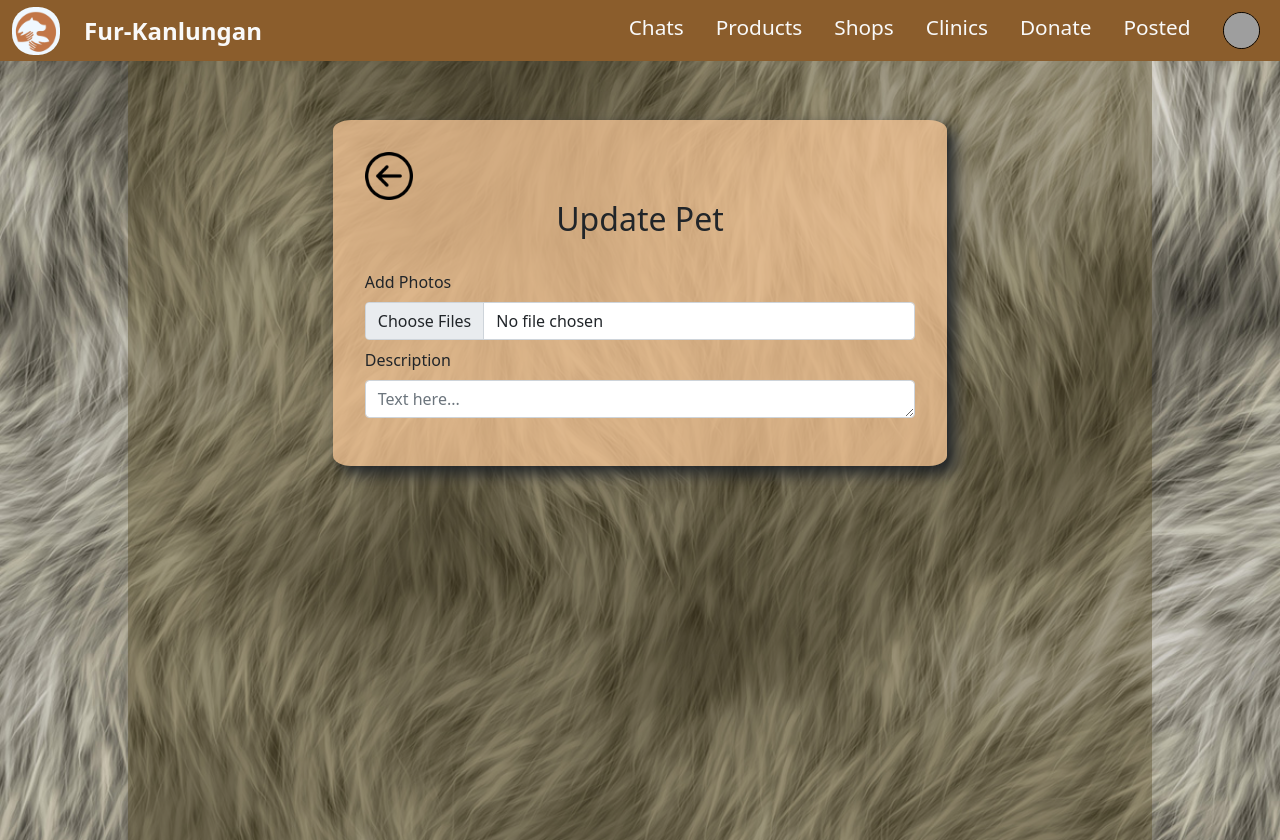
After one commit to daryll-troy/fur-kanlungan, a PHP site: page /pages/update_pet.php in a window 1280 px wide. The commit adds this page. Run offline with PHP 8.4, Linux system fonts and the light colour scheme; the visitor is signed in with stand-in values (Sample User, id 1); data that the repository does not hold is empty; grey boxes are pictures that could not be loaded.

Commit message:
working on update.php

```diff
--- /dev/null
+++ b/css/update_pet.css
@@ -0,0 +1,53 @@
+.update_pets {
+
+    background-image: url("../images/fur1.jpg");
+    background-size: cover;
+    background-repeat: no-repeat;
+    /* background-image: url("../images/animals.jpg");
+    background-repeat: no-repeat;
+    background-size:cover; */
+
+    display: flex;
+    align-items: center;
+    justify-content: center;
+}
+
+#layer {
+    min-height: 100vh;
+    width: 80%;
+    display: flex;
+    justify-content: center;
+
+    padding-top: 5em;
+    background-color: rgba(87, 73, 33, 0.397);
+
+}
+
+.form_div {
+
+    background-color: rgba(244, 195, 147, 0.766);
+    width: 60%;
+    height: 80%;
+    padding: 2em 2em 2em;
+    box-shadow: 8px 8px 15px;
+    border-radius: 3%;
+}
+
+/* Title  of the page */
+
+.update_pet_title #title_div {
+    width: 100%;
+    display: flex;
+    justify-content: center;
+
+}
+
+#title_div h4{
+    font-size: 2em;
+}
+
+/* backTo button */
+#backTo {
+    height: 3em;
+    width: 3em;
+}
--- a/pages/header.php
+++ b/pages/header.php
@@ -42,7 +42,7 @@
                             <a class="nav-link" href="#"><span class="puti-header">Donate</span></a>
                         </li>
                         <li class="nav-item " id="my_pets">
-                            <a class="nav-link" href="my_pets.php"><span class="puti-header ">My Pets</span></a>
+                            <a class="nav-link" href="my_pets.php"><span class="puti-header ">Posted</span></a>
                         </li>
                         <li class="nav-item dropdown">
                             <a class="nav-link " href="#" id="navbarScrollingDropdown" role="button" data-bs-toggle="dropdown" aria-expanded="false">
--- a/pages/pet-list.php
+++ b/pages/pet-list.php
@@ -9,6 +9,7 @@
 <body>
     <!-- Browse Pets Section -->
     <section class="pet-list min-vh-100" id="pet-list">
+        <div class="all-wrapper">
             <div class="container flex-wrap filter wrap-search">
                 <!-- Dropdown to filter the animal category -->
                 <div class="dropdown mt-5 d-flex justify-content-center ">
@@ -35,7 +36,7 @@
             <!-- card containers of pets -->
             <div class="container mt-5 pb-5 pet-container">
                 <div class="row g-4">
-                <div class="col-12 col-md-6 col-lg-3 d-flex justify-content-center">
+                    <div class="col-12 col-md-6 col-lg-3 d-flex justify-content-center black-border">
                         <div class="card" style="width: 18rem;">
                             <div class="d-flex justify-content-center ipa-grey">
                                 <img src="https://hips.hearstapps.com/hmg-prod/images/cute-dog-captions-1563456568.jpg?crop=0.668xw:1.00xh;0.241xw,0&resize=480:*" class="card-img-top img-fluid" alt="image">
@@ -47,7 +48,7 @@
                             </div>
                         </div>
                     </div>
-                <div class="col-12 col-md-6 col-lg-3 d-flex justify-content-center">
+                    <div class="col-12 col-md-6 col-lg-3 d-flex justify-content-center black-border">
                         <div class="card" style="width: 18rem;">
                             <div class="d-flex justify-content-center ipa-grey">
                                 <img src="https://hips.hearstapps.com/hmg-prod/images/funny-dog-captions-1563456605.jpg?crop=0.748xw:1.00xh;0.0897xw,0&resize=1200:*" class="card-img-top img-fluid" alt="image">
@@ -82,6 +83,7 @@
                     </ul>
                 </nav>
             </div>
+        </div>
     </section>
 
 </body>
--- /dev/null
+++ b/pages/update_pet.php
@@ -0,0 +1,72 @@
+<?php
+// connect to database
+include 'connect.php';
+// start a session
+session_start();
+// check if the user had already logged in
+if (!isset($_SESSION['userID'])) {
+    $conn->close();
+    header("location: ../index.php");
+    exit();
+}
+?>
+<!-- update pet script -->
+<?php
+
+?>
+
+<!DOCTYPE html>
+<html lang="en">
+
+<head>
+    <meta charset="UTF-8">
+    <meta http-equiv="X-UA-Compatible" content="IE=edge">
+    <meta name="viewport" content="width=device-width, initial-scale=1.0">
+    <title>Update Pet | Fur-Kanlungan </title>
+    <!-- Bootstrap 5 CDN -->
+    <link href="https://cdn.jsdelivr.net/npm/bootstrap@5.0.2/dist/css/bootstrap.min.css" rel="stylesheet" integrity="sha384-EVSTQN3/azprG1Anm3QDgpJLIm9Nao0Yz1ztcQTwFspd3yD65VohhpuuCOmLASjC" crossorigin="anonymous">
+    <script src="https://cdn.jsdelivr.net/npm/bootstrap@5.0.2/dist/js/bootstrap.bundle.min.js" integrity="sha384-MrcW6ZMFYlzcLA8Nl+NtUVF0sA7MsXsP1UyJoMp4YLEuNSfAP+JcXn/tWtIaxVXM" crossorigin="anonymous"></script>
+    <!-- css reset -->
+    <link rel="stylesheet" href="../css/css-resets.css">
+    <!-- css for create_pets.php.php -->
+    <link rel="stylesheet" href="../css/update_pet.css">
+    <!-- css for footer.php -->
+    <link rel="stylesheet" href="../css/footer.css">
+    <!-- css for header.php -->
+    <link rel="stylesheet" href="../css/header.css">
+    <!-- jquery -->
+    <script src="https://code.jquery.com/jquery-3.6.3.min.js" integrity="sha256-pvPw+upLPUjgMXY0G+8O0xUf+/Im1MZjXxxgOcBQBXU=" crossorigin="anonymous"></script>
+</head>
+
+<body>
+    <!-- header -->
+    <?php include "header.php"; ?>
+
+    <div class="update_pets min-vh-100">
+        <div id="layer">
+            <div class="form_div">
+                <div class="update_pet_title">
+                    <div id="back_div"><a href="my_pets.php"> <img src="../images/backTo.png" id="backTo"></a></div>
+                    <div id="title_div">
+                        <h4 class="mb-4">Update Pet</h4>
+                    </div>
+                </div>
+
+                <form action="<?php echo htmlspecialchars($_SERVER["PHP_SELF"]); ?>" id="create_pet_form" method="post" enctype="multipart/form-data">
+                    <!-- Upload pics of the pet -->
+                    <label for="upload_pics" class="form-label mt-2">Add Photos</label>
+                    <input class=" form-control" type="file" id="upload_pics" name="upload_pics[]" multiple accept=".jpg, .png, .jpeg">
+                    <div class="mb-2"> <small id="upload_pics_err" style="color: red;"></small></div>
+
+                    <!-- Description -->
+                    <div class="mb-3">
+                        <label for="description" class="form-label">Description</label>
+                        <textarea class="form-control" id="description" name="description" rows="1" placeholder="Text here..."></textarea>
+                        <div class="mb-2"> <small id="description_err" style="color: red;"></small></div>
+                    </div>
+                </form>
+            </div>
+        </div>
+</body>
+
+</html>
```
Also changed, not shown: css/create_pet.css (+29 -27 lines), css/my_pets.css (+12 -3 lines), css/pet-list.css (+29 -0 lines), js/create_pet.js (+15 -4 lines), pages/create_pet.php (+10 -11 lines), pages/create_pet_upload.php (deleted, +0 -42 lines), pages/my_pets.php (+7 -5 lines), images/backTo.png (added), images/pet_pics/Brown_Aspin.jpg (added). Lines whose indentation alone changed are shown as unchanged.
